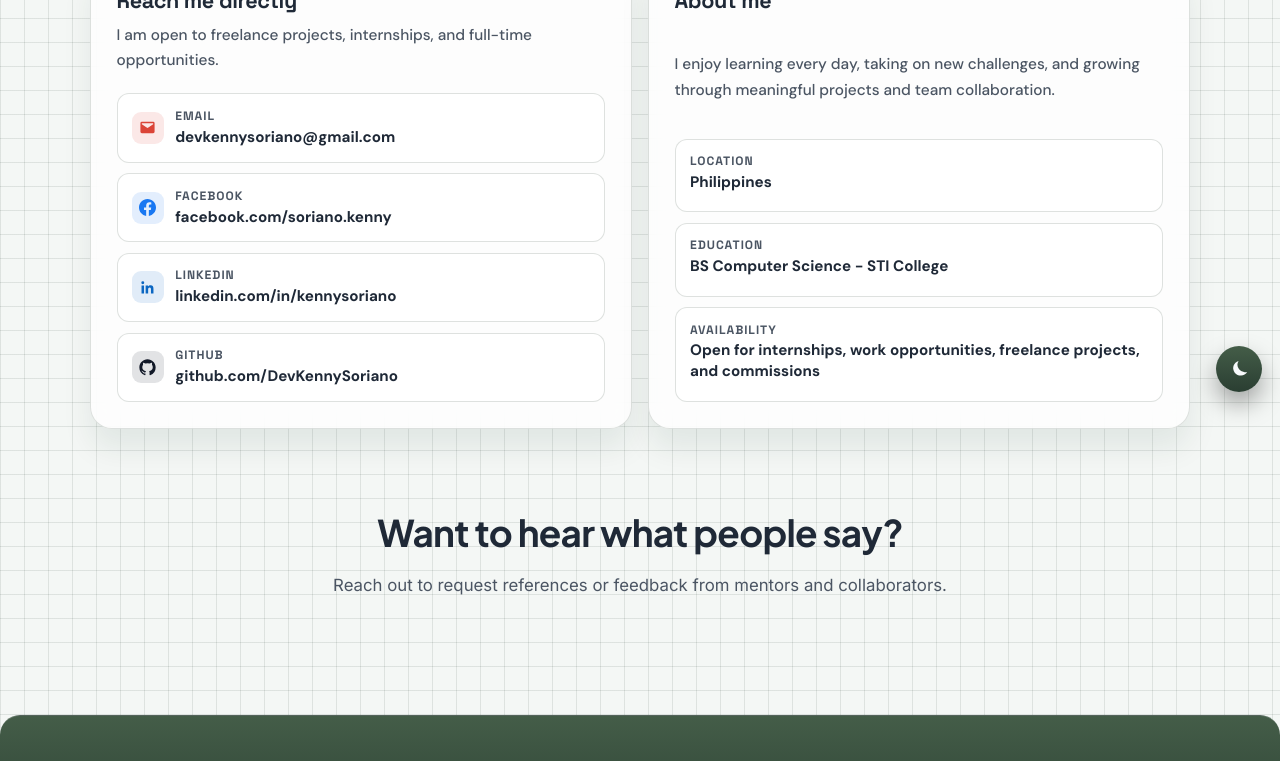
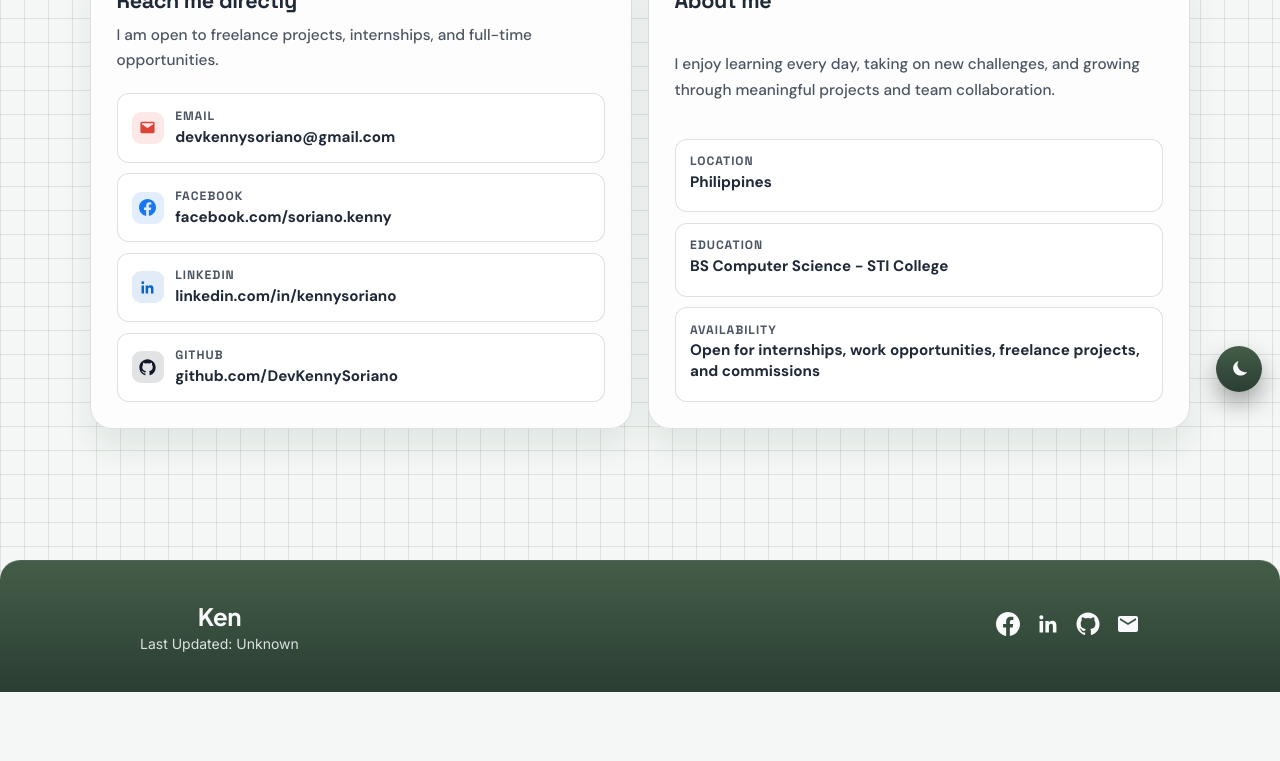
Before and after one commit to DevKennySoriano/vue-portfolio, a Vue app: page /contact in a window 1280 px wide. Shown: the part 390-1151 px from the top of the page. After the commit the page ends 1082 px from the top, so only its background shows below. Built offline with nearby package versions, Linux system fonts and the light colour scheme.

Commit message:
removed: temporary

```diff
--- a/src/components/ui/contactpage-end.vue
+++ b/src/components/ui/contactpage-end.vue
@@ -3,9 +3,9 @@
 
 <template>
   <section class="collab" data-aos="fade-up" data-aos-duration="900" data-aos-once="true">
-    <h2 class="title">Want to hear what people say?</h2>
+    <h2 class="title"></h2>
     <p class="text">
-      Reach out to request references or feedback from mentors and collaborators.
+
     </p>
   </section>
 </template>
```
